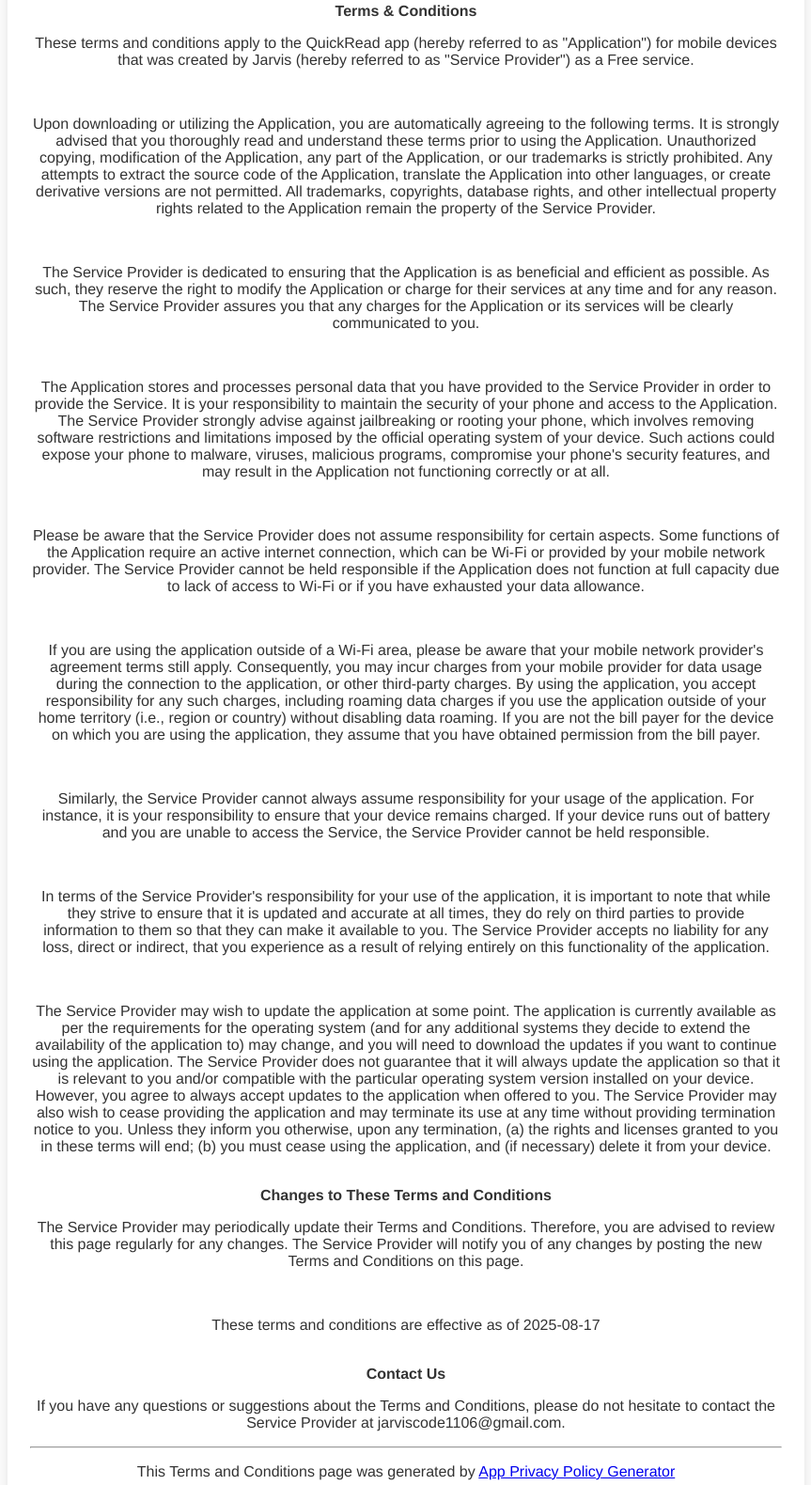
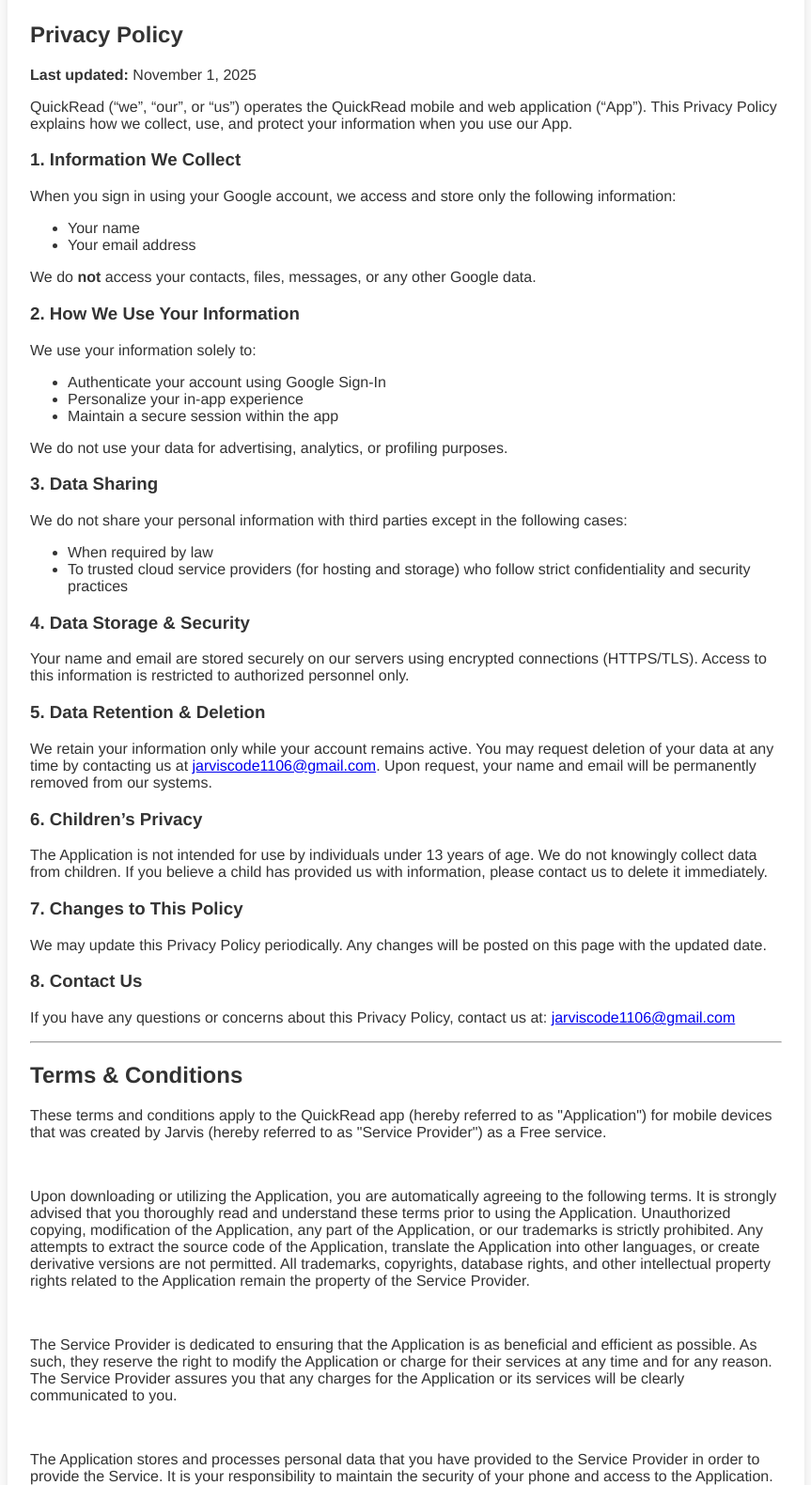
Before and after one commit to gaurav2190/quickreadapp, a plain HTML site: page privacy.html in a window 1280 px wide. Shown: the part 207-1787 px from the top of the page at 94% size, without its empty margins (208-1071 px from the left). Drawn offline with Linux system fonts and the light colour scheme.

Commit message:
fixed verification issue

```diff
--- a/privacy.html
+++ b/privacy.html
@@ -26,19 +26,74 @@
       <a href="contact.html">Contact</a>
     </nav>
   </header>
+
   <main>
-        <strong>Terms &amp; Conditions</strong><br>
+    <h2>Privacy Policy</h2>
+    <p><strong>Last updated:</strong> November 1, 2025</p>
+
+    <p>QuickRead (“we”, “our”, or “us”) operates the QuickRead mobile and web application (“App”).
+      This Privacy Policy explains how we collect, use, and protect your information when you use our App.</p>
+
+    <h3>1. Information We Collect</h3>
+    <p>When you sign in using your Google account, we access and store only the following information:</p>
+    <ul>
+      <li>Your name</li>
+      <li>Your email address</li>
+    </ul>
+    <p>We do <strong>not</strong> access your contacts, files, messages, or any other Google data.</p>
+
+    <h3>2. How We Use Your Information</h3>
+    <p>We use your information solely to:</p>
+    <ul>
+      <li>Authenticate your account using Google Sign-In</li>
+      <li>Personalize your in-app experience</li>
+      <li>Maintain a secure session within the app</li>
+    </ul>
+    <p>We do not use your data for advertising, analytics, or profiling purposes.</p>
+
+    <h3>3. Data Sharing</h3>
+    <p>We do not share your personal information with third parties except in the following cases:</p>
+    <ul>
+      <li>When required by law</li>
+      <li>To trusted cloud service providers (for hosting and storage) who follow strict confidentiality and security practices</li>
+    </ul>
+
+    <h3>4. Data Storage & Security</h3>
+    <p>Your name and email are stored securely on our servers using encrypted connections (HTTPS/TLS).
+      Access to this information is restricted to authorized personnel only.</p>
+
+    <h3>5. Data Retention & Deletion</h3>
+    <p>We retain your information only while your account remains active.
+      You may request deletion of your data at any time by contacting us at
+      <a href="mailto:jarviscode1106@gmail.com">jarviscode1106@gmail.com</a>.
+      Upon request, your name and email will be permanently removed from our systems.</p>
+
+    <h3>6. Children’s Privacy</h3>
+    <p>The Application is not intended for use by individuals under 13 years of age.
+      We do not knowingly collect data from children. If you believe a child has provided us with information,
+      please contact us to delete it immediately.</p>
+
+    <h3>7. Changes to This Policy</h3>
+    <p>We may update this Privacy Policy periodically. Any changes will be posted on this page with the updated date.</p>
+
+    <h3>8. Contact Us</h3>
+    <p>If you have any questions or concerns about this Privacy Policy, contact us at:
+      <a href="mailto:jarviscode1106@gmail.com">jarviscode1106@gmail.com</a>
+    </p>
+
+    <hr>
+
+    <h2>Terms &amp; Conditions</h2>
     <p>These terms and conditions apply to the QuickRead app (hereby referred to as "Application") for mobile devices
       that was created by Jarvis (hereby referred to as "Service Provider") as a Free service.</p><br>
-        <p>Upon downloading or utilizing the Application, you are automatically agreeing to the following terms. It is
-            strongly advised that you thoroughly read and understand these terms prior to using the Application.
+    <p>Upon downloading or utilizing the Application, you are automatically agreeing to the following terms.
+      It is strongly advised that you thoroughly read and understand these terms prior to using the Application.
       Unauthorized copying, modification of the Application, any part of the Application, or our trademarks is
       strictly prohibited. Any attempts to extract the source code of the Application, translate the Application into
       other languages, or create derivative versions are not permitted. All trademarks, copyrights, database rights,
-            and other intellectual property rights related to the Application remain the property of the Service Provider.
-        </p><br>
-        <p>The Service Provider is dedicated to ensuring that the Application is as beneficial and efficient as possible. As
-            such, they reserve the right to modify the Application or charge for their services at any time and for any
+      and other intellectual property rights related to the Application remain the property of the Service Provider.</p><br>
+    <p>The Service Provider is dedicated to ensuring that the Application is as beneficial and efficient as possible.
+      As such, they reserve the right to modify the Application or charge for their services at any time and for any
       reason. The Service Provider assures you that any charges for the Application or its services will be clearly
       communicated to you.</p><br>
     <p>The Application stores and processes personal data that you have provided to the Service Provider in order to
@@ -46,7 +101,7 @@
       Application. The Service Provider strongly advise against jailbreaking or rooting your phone, which involves
       removing software restrictions and limitations imposed by the official operating system of your device. Such
       actions could expose your phone to malware, viruses, malicious programs, compromise your phone's security
-            features, and may result in the Application not functioning correctly or at all.</p><!----><br>
+      features, and may result in the Application not functioning correctly or at all.</p><br>
     <p>Please be aware that the Service Provider does not assume responsibility for certain aspects. Some functions of
       the Application require an active internet connection, which can be Wi-Fi or provided by your mobile network
       provider. The Service Provider cannot be held responsible if the Application does not function at full capacity
@@ -75,17 +130,19 @@
       The Service Provider may also wish to cease providing the application and may terminate its use at any time
       without providing termination notice to you. Unless they inform you otherwise, upon any termination, (a) the
       rights and licenses granted to you in these terms will end; (b) you must cease using the application, and (if
-            necessary) delete it from your device.</p><br><strong>Changes to These Terms and Conditions</strong>
+      necessary) delete it from your device.</p><br>
+
+    <h3>Changes to These Terms and Conditions</h3>
     <p>The Service Provider may periodically update their Terms and Conditions. Therefore, you are advised to review
       this page regularly for any changes. The Service Provider will notify you of any changes by posting the new
       Terms and Conditions on this page.</p><br>
-        <p>These terms and conditions are effective as of 2025-08-17</p><br><strong>Contact Us</strong>
-        <p>If you have any questions or suggestions about the Terms and Conditions, please do not hesitate to contact the
-            Service Provider at jarviscode1106@gmail.com.</p>
-        <hr>
-        <p>This Terms and Conditions page was generated by <a href="https://app-privacy-policy-generator.nisrulz.com/"
-                target="_blank" rel="noopener noreferrer">App Privacy Policy Generator</a></p>
+    <p>These terms and conditions are effective as of 2025-08-17</p><br>
+
+    <h3>Contact Us</h3>
+    <p>If you have any questions or suggestions about the Terms and Conditions, please contact the Service Provider at
+      <a href="mailto:jarviscode1106@gmail.com">jarviscode1106@gmail.com</a>.</p>
   </main>
+
   <footer>
     &copy; <span id="year"></span> QuickRead. All rights reserved.
   </footer>
--- a/styles.css
+++ b/styles.css
@@ -3,7 +3,7 @@ body {
   margin: 0;
   background: #fafafa;
   color: #333;
-  text-align: center;
+  /* text-align: center; */
 }
 
 header {
```
Also changed, not shown: contact.html (+2 -0 lines), googlef0571c3f0091f765.html (added, +1 -0 lines). Lines whose indentation alone changed are shown as unchanged.
